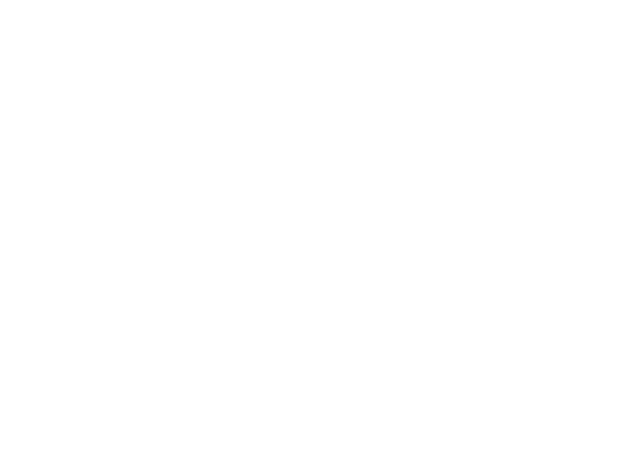
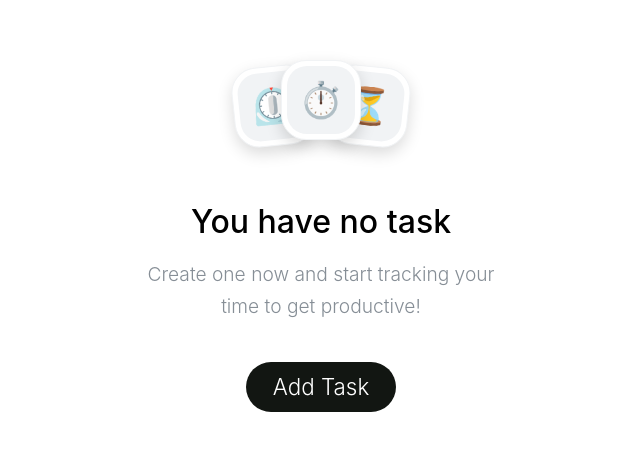
Before and after one commit to ckdgus1010/pomodoro_timer, a React (Vite) app: page / in a window 1280 px wide. Shown: the part 161-612 px from the top of the page, without its empty margins (319-959 px from the left). Built offline with nearby package versions, Linux system fonts and the light colour scheme; a web font is replaced by a local one.

Commit message:
feat: 홈 화면 제작

```diff
--- a/src/App.tsx
+++ b/src/App.tsx
@@ -1,5 +1,19 @@
+import { styled } from "styled-components";
+import NoTaskBox from "./components/NoTaskBox";
+
+const Container = styled.div`
+    height: 100vh;
+    display: flex;
+    justify-content: center;
+    align-items: center;
+`;
+
 function App() {
-  return null
+    return (
+        <Container>
+            <NoTaskBox />
+        </Container>
+    );
 }
 
-export default App
+export default App;
--- /dev/null
+++ b/src/components/IconCard.tsx
@@ -0,0 +1,59 @@
+import { styled } from "styled-components";
+
+const Outer = styled.div`
+    position: absolute;
+    top: 0;
+    left: 50%;
+    padding: 5px;
+    width: 80px;
+    height: 80px;
+    border: 1px solid #f1f3f5;
+    border-radius: 25px;
+    background-color: white;
+    box-shadow: 0 6px 16px rgba(0, 0, 0, 0.15),
+        0 1px 0 rgba(255, 255, 255, 0.6) inset;
+    display: flex;
+    justify-content: center;
+    align-items: center;
+
+    &.center {
+        z-index: 1;
+        transform: translateX(-50%) translateY(-6px);
+    }
+
+    &.left {
+        transform: translateX(calc(-50% - 48px)) rotate(-6deg);
+    }
+
+    &.right {
+        transform: translateX(calc(-50% + 48px)) rotate(6deg);
+    }
+`;
+
+const Inner = styled.div`
+    width: 100%;
+    height: 100%;
+    background-color: #f1f3f5;
+    border-radius: 20px;
+    font-size: 2.2rem;
+    display: flex;
+    justify-content: center;
+    align-items: center;
+`;
+
+interface IProps {
+    icon: string;
+    align: "left" | "center" | "right";
+}
+
+function IconCard({ icon, align }: IProps) {
+    return (
+        <Outer className={align}>
+            <Inner>
+                <span>{icon}</span>
+            </Inner>
+        </Outer>
+    );
+}
+
+export default IconCard;
--- /dev/null
+++ b/src/components/IconCards.tsx
@@ -0,0 +1,23 @@
+import { styled } from "styled-components";
+import IconCard from "./IconCard";
+
+const Wrapper = styled.div`
+    position: relative;
+    width: 100%;
+    height: 100px;
+    margin-bottom: 40px;
+    display: flex;
+    flex-direction: row;
+`;
+
+function IconCards() {
+    return (
+        <Wrapper>
+            <IconCard icon="⏲️" align="left" />
+            <IconCard icon="⏱️" align="center" />
+            <IconCard icon="⏳" align="right" />
+        </Wrapper>
+    );
+}
+
+export default IconCards;
--- /dev/null
+++ b/src/components/NoTaskBox.tsx
@@ -0,0 +1,59 @@
+import { styled } from "styled-components";
+import IconCards from "./IconCards";
+
+const Wrapper = styled.div`
+    padding: 20px;
+    width: 400px;
+    display: flex;
+    flex-direction: column;
+    justify-content: center;
+    align-items: center;
+`;
+
+const Title = styled.div`
+    margin-bottom: 20px;
+    font-weight: 500;
+    font-size: 2rem;
+`;
+
+const Message = styled.span`
+    margin-bottom: 40px;
+    line-height: 2rem;
+    font-size: 1.2rem;
+    text-align: center;
+    color: #868e96;
+`;
+
+const Button = styled.button`
+    all: unset;
+    cursor: pointer;
+    width: 150px;
+    height: 50px;
+    background-color: #121612;
+    border-radius: 25px;
+    color: white;
+    font-size: 1.4rem;
+    text-align: center;
+
+    &:hover {
+        background-color: #1c211a;
+    }
+    &:active {
+        background-color: #0d100e;
+    }
+`;
+
+function NoTaskBox() {
+    return (
+        <Wrapper>
+            <IconCards />
+            <Title>You have no task</Title>
+            <Message>
+                Create one now and start tracking your time to get productive!
+            </Message>
+            <Button>Add Task</Button>
+        </Wrapper>
+    );
+}
+
+export default NoTaskBox;
--- a/src/styles/GlobalStyle.ts
+++ b/src/styles/GlobalStyle.ts
@@ -32,6 +32,7 @@
     }
     body {
         font-family: "Pretendard Variable", Pretendard, -apple-system, BlinkMacSystemFont, system-ui, Roboto, "Helvetica Neue", "Segoe UI", "Apple SD Gothic Neo", "Noto Sans KR", "Malgun Gothic", "Apple Color Emoji", "Segoe UI Emoji", "Segoe UI Symbol", sans-serif;
+        font-weight: 300;
         line-height: 1;
     }
     menu, ol, ul {
```
